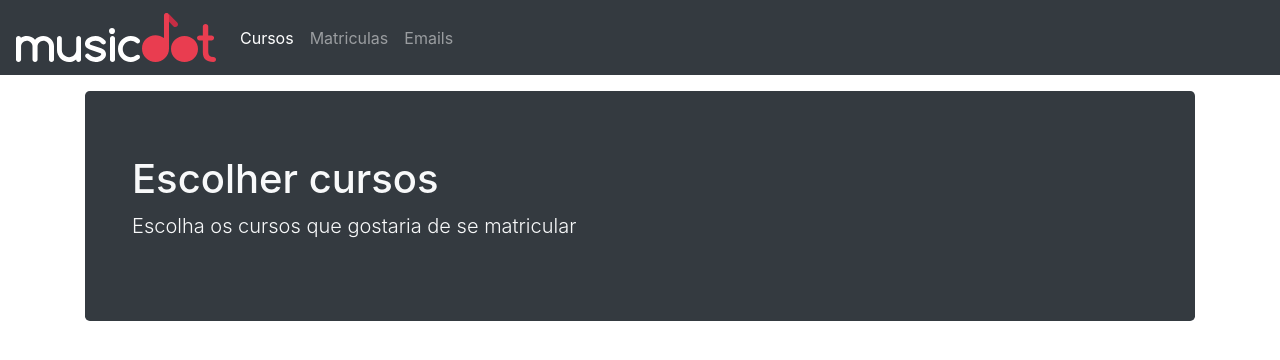
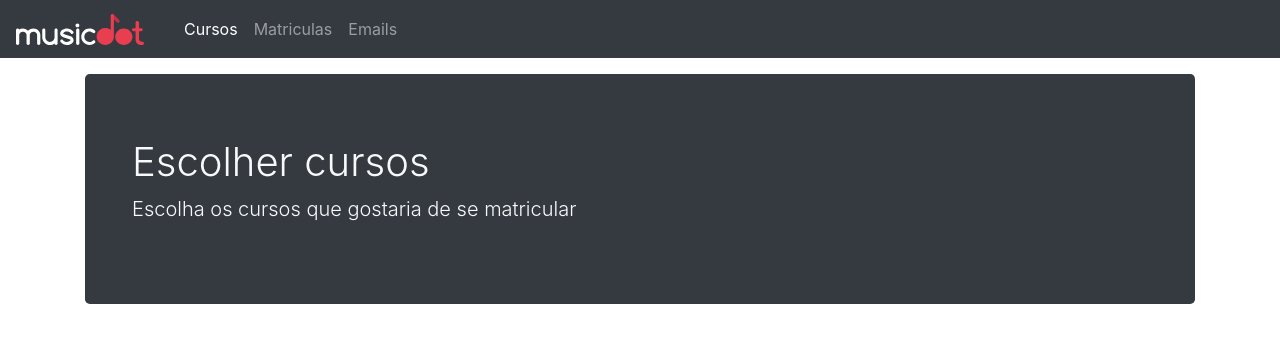
Before and after one commit to itumoraes/wd43, a plain HTML site: page matricula.html in a window 1280 px wide. Drawn offline with nearby package versions, Linux system fonts and the light colour scheme.

Commit message:
Exercise chapter 55

```diff
--- /dev/null
+++ b/css/matricula.css
@@ -0,0 +1,8 @@
+.header-navbar-logo {
+  width: 8rem;
+  margin-right: 1rem;
+}
+
+.header-matricula h1 {
+  font-weight: 300;
+}
--- a/matricula.html
+++ b/matricula.html
@@ -5,6 +5,7 @@
   <meta charset="UTF-8">
   <meta name="viewport" content="width=device-width, initial-scale=1.0">
   <link rel="stylesheet" href="css/bootstrap.css">
+  <link rel="stylesheet" href="css/matricula.css">
   <link rel="icon" href="img/favicon.ico">
 </head>
 <body>
@@ -30,7 +31,7 @@
     </nav>
   </header>
   <main class="container mb-4">
-    <div class="jumbotron bg-dark text-light mt-3">
+    <div class="jumbotron bg-dark text-light mt-3 header-matricula">
       <div class="container">
         <h1>Escolher cursos</h1>
         <p class="lead">Escolha os cursos que gostaria de se matricular</p>
```
